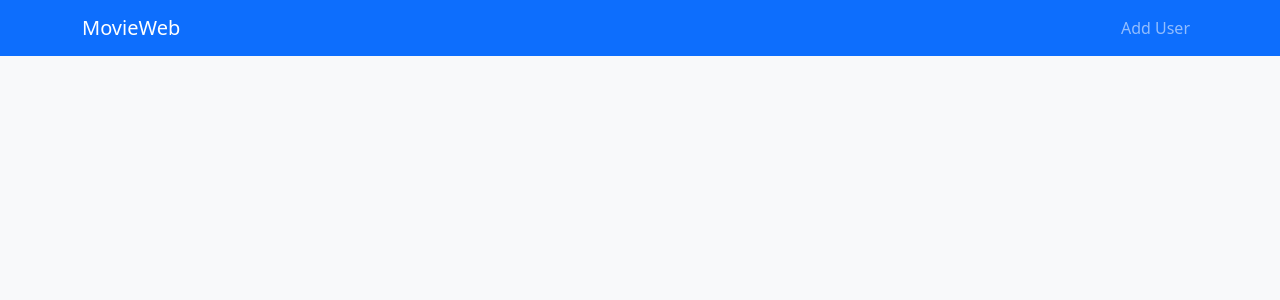
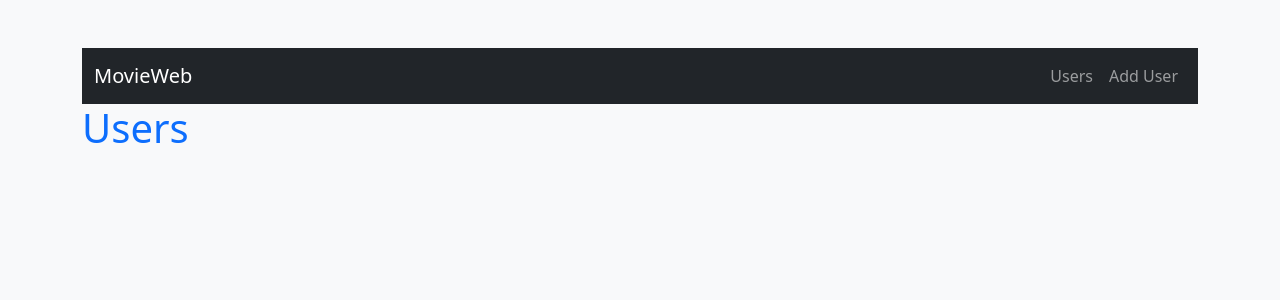
Before and after one commit to Andrew-O39/moviweb_app, a Flask app: page /users in a window 1280 px wide. Shown: the top 300 px of the page. Run offline with Flask 3, Linux system fonts and the light colour scheme.

Commit message:
started with styling, created base.html template, created environment file for secret key

```diff
--- a/app.py
+++ b/app.py
@@ -1,11 +1,15 @@
 from flask import Flask, flash, render_template, request, redirect, url_for, abort
 from datamanager.sqlite_data_manager import SQLiteDataManager
 from app_models import db, User, Movie
+from dotenv import load_dotenv
+import os
+
+load_dotenv()
 
 def create_app():
     app = Flask(__name__)
-    app.secret_key = 'your_secret_key_here'
-    app.config['SQLALCHEMY_DATABASE_URI'] = 'sqlite:///movies.db'
+    app.config["SECRET_KEY"] = os.getenv("SECRET_KEY")
+    app.config["SQLALCHEMY_DATABASE_URI"] = os.getenv("DATABASE_URL")
     app.config['SQLALCHEMY_TRACK_MODIFICATIONS'] = False
 
     db.init_app(app)
--- a/datamanager/sqlite_data_manager.py
+++ b/datamanager/sqlite_data_manager.py
@@ -1,4 +1,3 @@
-
 from datamanager.data_manager_interface import DataManagerInterface
 from app_models import db, User, Movie
 
--- a/templates/base.html
+++ b/templates/base.html
@@ -13,20 +13,9 @@
 </head>
 <body class="bg-light text-dark">
 
-    <!-- Navbar -->
-    <nav class="navbar navbar-expand-lg navbar-dark bg-primary">
-        <div class="container">
-            <a class="navbar-brand" href="/">MovieWeb</a>
-            <div class="collapse navbar-collapse">
-                <ul class="navbar-nav ms-auto">
-                    <li class="nav-item"><a class="nav-link" href="/add_user">Add User</a></li>
-                </ul>
-            </div>
-        </div>
-    </nav>
-
     <!-- Main Content -->
 <div class="container mt-5">
+  <!-- Flash Messages -->
   {% with messages = get_flashed_messages(with_categories=true) %}
     {% if messages %}
       {% for category, message in messages %}
@@ -37,9 +26,28 @@
       {% endfor %}
     {% endif %}
   {% endwith %}
+
+  <!-- Navbar -->
+    <nav class="navbar navbar-expand-lg navbar-dark bg-dark">
+  <div class="container">
+    <a class="navbar-brand" href="{{ url_for('list_users') }}">MovieWeb</a>
+    <div class="collapse navbar-collapse">
+      <ul class="navbar-nav ms-auto">
+        <li class="nav-item">
+          <a class="nav-link" href="{{ url_for('list_users') }}">Users</a>
+        </li>
+        <li class="nav-item">
+          <a class="nav-link" href="{{ url_for('add_user') }}">Add User</a>
+        </li>
+      </ul>
+    </div>
+  </div>
+</nav>
+  {% block content %}
+  {% endblock %}
 </div>
 
-    <!-- Bootstrap JS -->
+    <!-- Bootstrap JS Bundle-->
     <script src="https://cdn.jsdelivr.net/npm/bootstrap@5.3.0/dist/js/bootstrap.bundle.min.js"></script>
 </body>
 </html>
```
Lines whose indentation alone changed are shown as unchanged.
